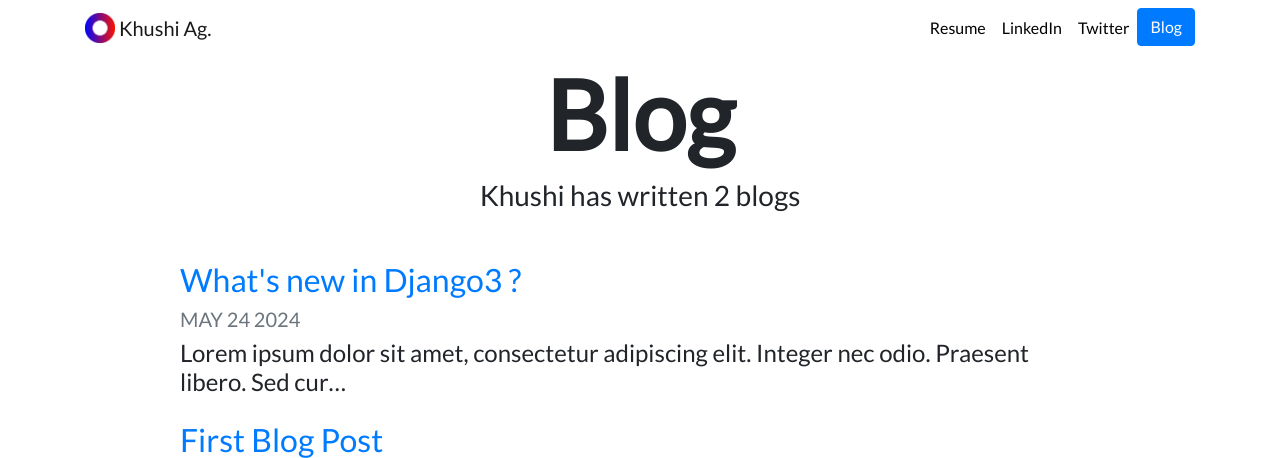
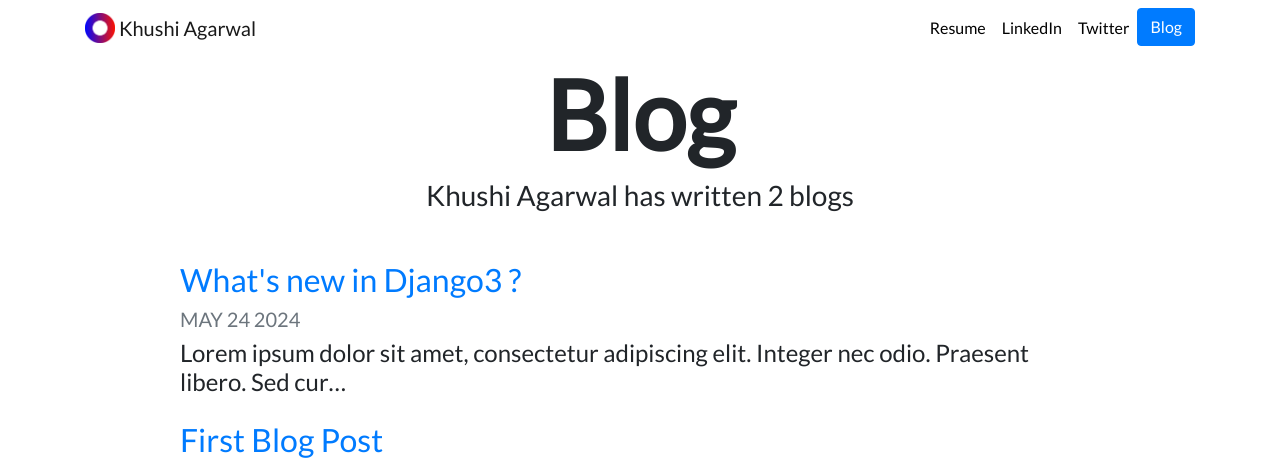
Before and after one commit to magickoo/django3-portfolio, a Django app: page /blog/ in a window 1280 px wide. Shown: the top 458 px of the page. Run offline with Django 5.2, Linux system fonts and the light colour scheme; data comes from the database, SQL or seed files in the repository; some libraries are stand-ins or nearby versions.

Commit message:
changes made

```diff
--- a/blog/templates/blogs/all_blogs.html
+++ b/blog/templates/blogs/all_blogs.html
@@ -6,7 +6,7 @@
 
 <h1 id="blogtitle" class="font-weight-bold text-center">Blog</h1>
 
-<h3 class="text-center mb-5">Khushi has written {{ blogs.count }} blog{{ blogs.count|pluralize }}</h3>
+<h3 class="text-center mb-5">Khushi Agarwal has written {{ blogs.count }} blog{{ blogs.count|pluralize }}</h3>
 
 {% for blog in blogs %}
 <div class="row justify-content-center my-3">
--- a/portfolio/templates/portfolio/base.html
+++ b/portfolio/templates/portfolio/base.html
@@ -25,7 +25,7 @@
     <div class="container">
       <a class="navbar-brand" href="{% url 'home' %}">
         <img src="{% static "portfolio/Logo.png" %}" width="30" height="30" class="d-inline-block align-top" alt="Nick's Logo">
-        <span>Khushi Ag.</span>
+        <span>Khushi Agarwal</span>
       </a>
       <button class="navbar-toggler" type="button" data-toggle="collapse" data-target="#navbarNav" aria-controls="navbarNav" aria-expanded="false" aria-label="Toggle navigation">
         <span class="navbar-toggler-icon"></span>
```
